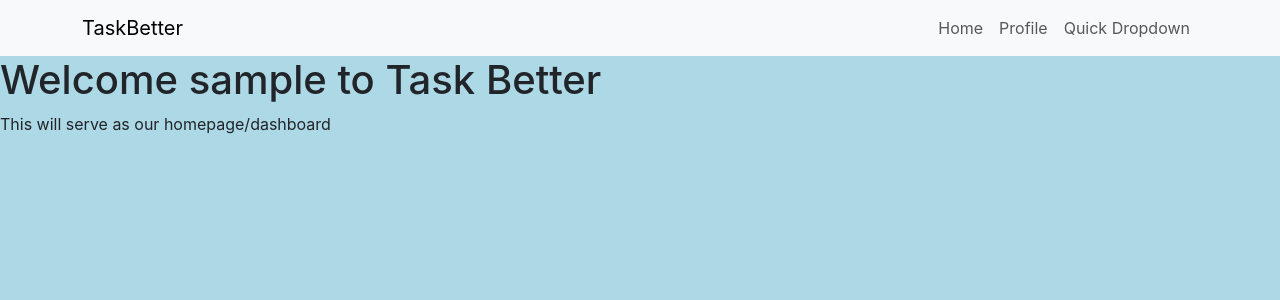
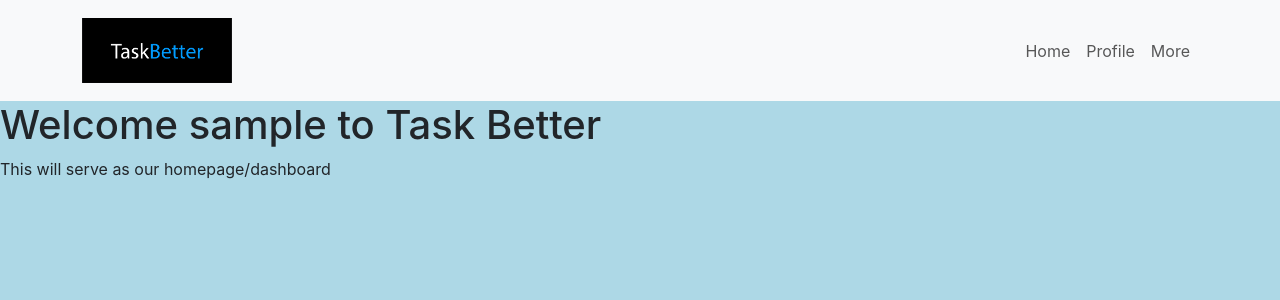
Before and after one commit to SarangAP/TaskBetter, a React (Create React App) app in the folder task-better/: page /home in a window 1280 px wide. Shown: the top 300 px of the page. Built offline with nearby package versions, Linux system fonts and the light colour scheme; sample sign-in values are in the browser's storage; the HTML template or start-up script is replaced by a standard one.

Commit message:
Replaced TaskBetter text with new logo

```diff
--- a/task-better/src/Components/TBNav/TBNav.css
+++ b/task-better/src/Components/TBNav/TBNav.css
@@ -40,3 +40,8 @@
 .dropdown:hover .dropdown-content {
   display: block;
 }*/
+.navbar-brand img {
+  width: 150px;
+  height: 75px;
+  object-fit: contain;
+}
--- a/task-better/src/Components/TBNav/TBNav.jsx
+++ b/task-better/src/Components/TBNav/TBNav.jsx
@@ -2,6 +2,7 @@ import React, { useState } from "react";
 import { Link } from "react-router-dom";
 import { FaBars } from "react-icons/fa"; // Example icon from React Icons
 import "./TBNav.css";
+import TaskBetter_Image from "./TaskBetterLogo.svg"
 
 const TBNav = () => {
   const [showAccountMenu, setAccountMenu] = useState(false);
@@ -42,7 +43,7 @@ const TBNav = () => {
     <nav className="navbar navbar-expand-lg navbar-light bg-light">
       <div className="container">
         <Link className="navbar-brand" to="/">
-          TaskBetter
+          <img src={TaskBetter_Image} alt="TaskBetter Logo" />
         </Link>
         <button
           className="navbar-toggler"
@@ -69,7 +70,7 @@ const TBNav = () => {
             </li>
             <li className="nav-item">
               <label className="nav-link" onClick={handleProfileClick}>
-                Quick Dropdown
+                More
               </label>
               {showAccountMenu ? (
                 <div className="h-auto w-10 position-absolute d-flex flex-column rounded-4 dropdown p-4 ">
```
